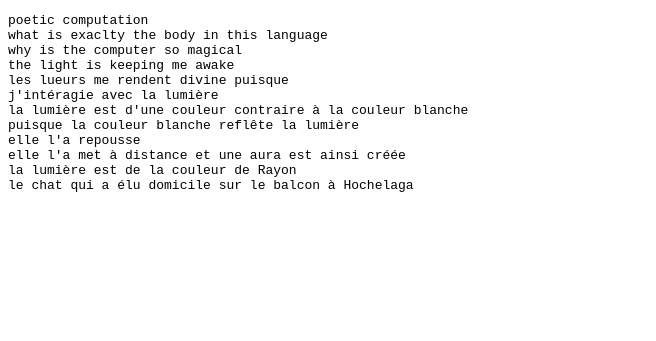
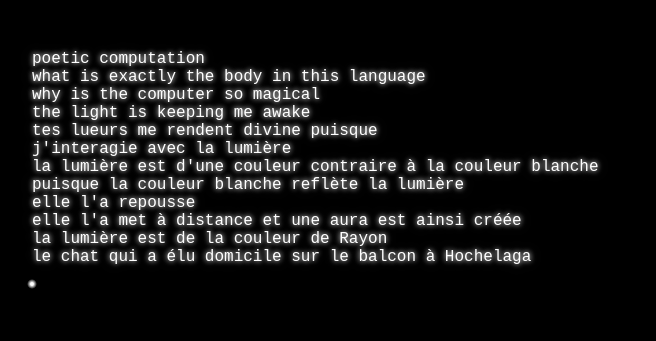
Before and after one commit to dodoooool/dodoooool, a plain HTML site: page untitre.html in a window 1280 px wide. Shown: the whole page, without its empty margins (0-656 px from the left). Drawn offline with Linux system fonts and the light colour scheme.

Commit message:
Update untitre.html
version avec glow

```diff
--- a/untitre.html
+++ b/untitre.html
@@ -1,23 +1,95 @@
 <!DOCTYPE html>
-<html lang="en">
+<html>
 <head>
     <meta charset="UTF-8">
-    <title>le titre il faut le titre mais je n'en veux pas sauf que le code marche pas sans for some reasons et je ne sais pas vraiment coder alors voici le titre</title>
+    <title>Poetic Computation</title>
+    <style>
+        body {
+            background: #000;
+            color: #fff;
+            font-family: 'Courier New', monospace;
+            white-space: pre;
+            margin: 2em;
+            overflow: hidden;
+            cursor: none;
+        }
+
+        /* Soft text glow */
+        body {
+            text-shadow:
+                0 0 5px #fff,
+                0 0 10px rgba(255, 255, 255, 0.3),
+                0 0 20px rgba(255, 255, 255, 0.2);
+        }
+
+        /* Shiny cursor (sparkle trail) */
+        .cursor {
+            position: absolute;
+            width: 10px;
+            height: 10px;
+            border-radius: 50%;
+            background: radial-gradient(circle, #fff 20%, transparent 70%);
+            pointer-events: none;
+            mix-blend-mode: screen;
+            z-index: 9999;
+            transform: translate(-50%, -50%);
+        }
+
+        .cursor-trail {
+            position: absolute;
+            width: 20px;
+            height: 20px;
+            border-radius: 50%;
+            background: radial-gradient(circle, rgba(255, 255, 255, 0.8) 10%, transparent 70%);
+            pointer-events: none;
+            z-index: 9998;
+            transform: translate(-50%, -50%);
+            opacity: 0;
+        }
+    </style>
 </head>
 <body>
-    <pre>
 poetic computation
-what is exaclty the body in this language
+what is exactly the body in this language
 why is the computer so magical
 the light is keeping me awake
-les lueurs me rendent divine puisque
-j'intéragie avec la lumière
+tes lueurs me rendent divine puisque
+j'interagie avec la lumière
 la lumière est d'une couleur contraire à la couleur blanche
-puisque la couleur blanche reflête la lumière
+puisque la couleur blanche reflète la lumière
 elle l'a repousse
 elle l'a met à distance et une aura est ainsi créée
 la lumière est de la couleur de Rayon
 le chat qui a élu domicile sur le balcon à Hochelaga
-    </pre>
+
+<script>
+    // Shiny cursor magic
+    const cursor = document.createElement('div');
+    cursor.classList.add('cursor');
+    document.body.appendChild(cursor);
+
+    const trails = [];
+    for (let i = 0; i < 5; i++) {
+        const trail = document.createElement('div');
+        trail.classList.add('cursor-trail');
+        document.body.appendChild(trail);
+        trails.push(trail);
+    }
+
+    document.addEventListener('mousemove', (e) => {
+        cursor.style.left = e.clientX + 'px';
+        cursor.style.top = e.clientY + 'px';
+
+        // Trail effect with delay
+        trails.forEach((trail, index) => {
+            setTimeout(() => {
+                trail.style.left = e.clientX + 'px';
+                trail.style.top = e.clientY + 'px';
+                trail.style.opacity = '0.8';
+                setTimeout(() => { trail.style.opacity = '0'; }, 100);
+            }, index * 50);
+        });
+    });
+</script>
 </body>
 </html>
```
